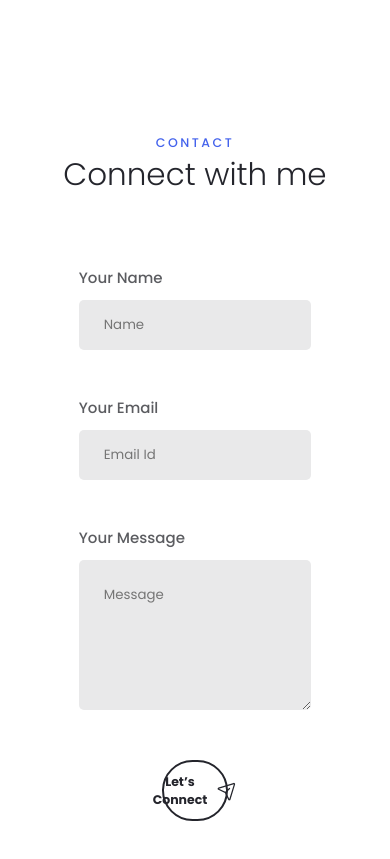
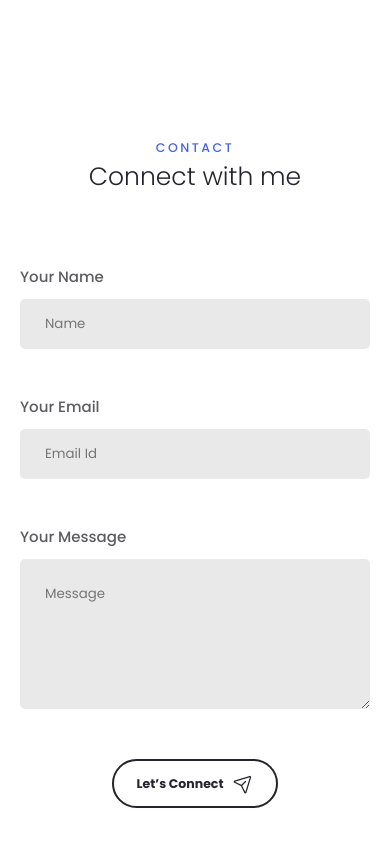
Before and after one commit to amittam104/Portfolio, a website built with Vite: page index.html in a window 390 px wide. Shown: the part 4800-5659 px from the top of the page. Built offline with nearby package versions, Linux system fonts and the light colour scheme.

Commit message:
chore: make CTA section responsive

```diff
--- a/style.css
+++ b/style.css
@@ -537,7 +537,7 @@ body {
 
 .btn-CTA {
   align-self: center;
-  max-width: 28%;
+  max-width: 60%;
   font-size: 1.25rem;
   padding: 1.25rem 2.5rem;
 }
@@ -646,6 +646,11 @@ body {
 
   .about-me-description {
     width: 100%;
+  }
+
+  /* CTA */
+  .form {
+    width: 80%;
   }
 }
 
@@ -773,11 +778,25 @@ body {
   }
 
   .about-me--header-text {
-    font-size: 2rem;
+    font-size: 2.5rem;
   }
 
   .description {
     font-size: 1.25rem;
     line-height: 1.5;
   }
+
+  /* CTA */
+
+  .CTA {
+    padding: 0 2rem;
+  }
+
+  .form {
+    width: 100%;
+  }
+
+  .CTA--header-text {
+    font-size: 2.5rem;
+  }
 }
```
